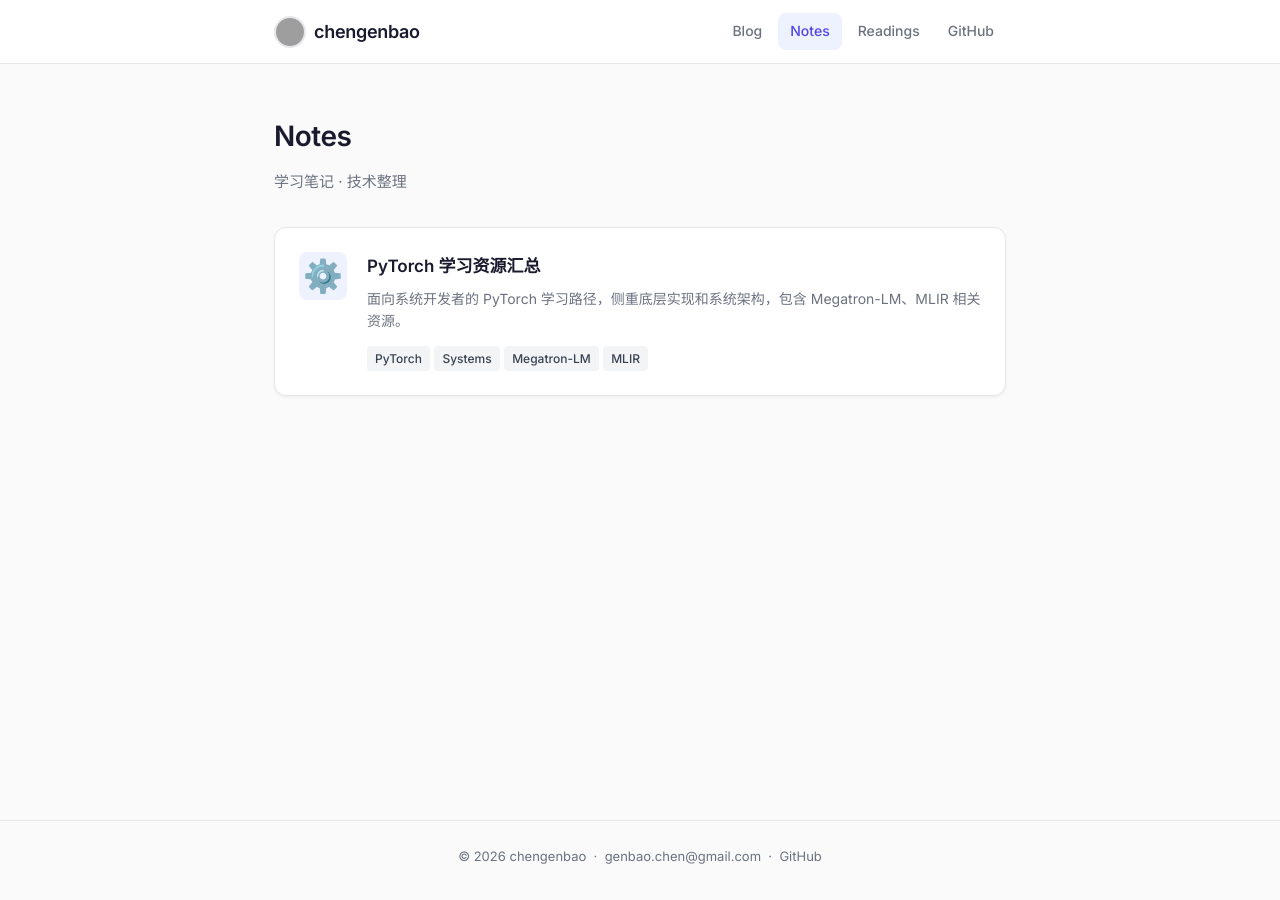
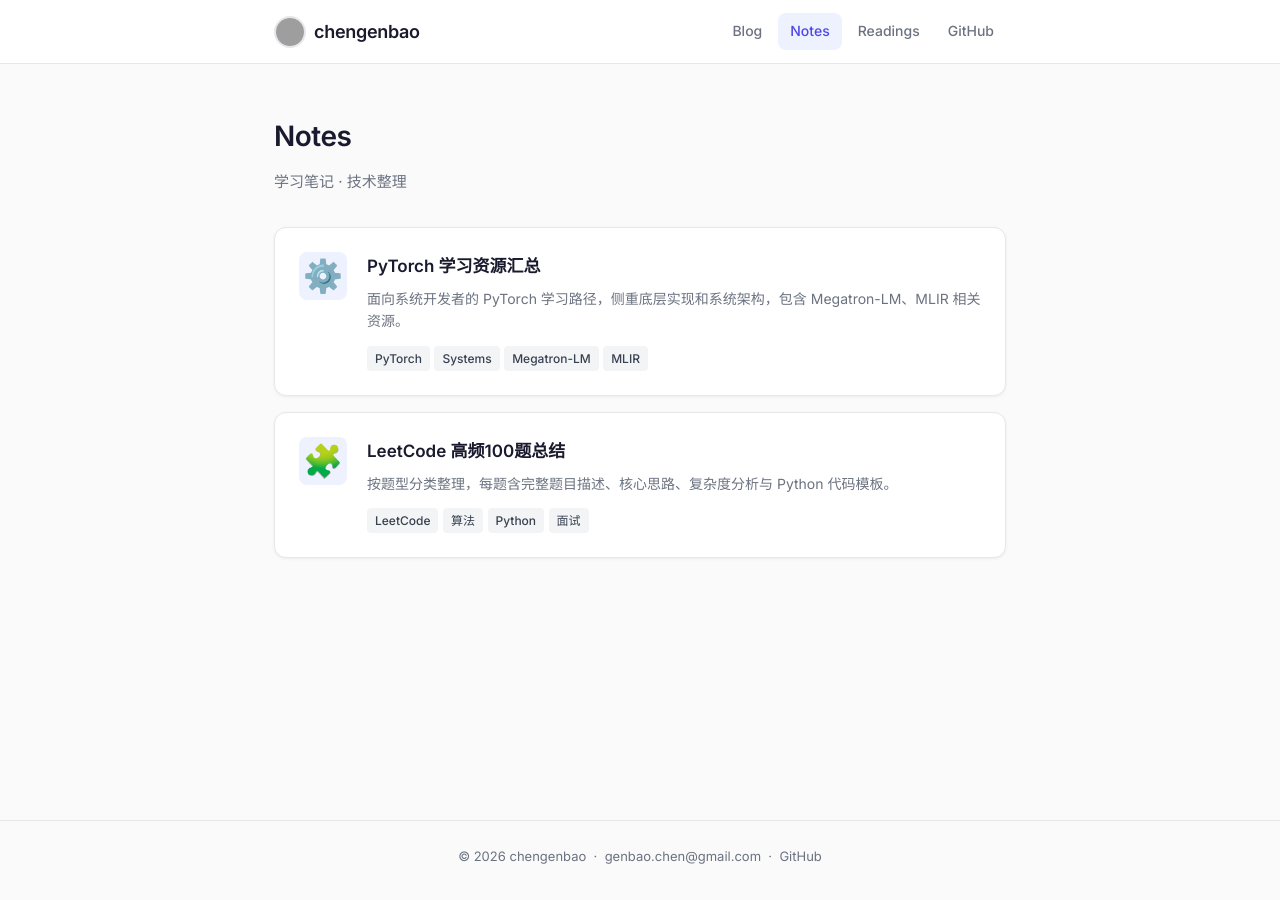
Before and after one commit to chengenbao/chengenbao.github.io, a Jekyll site: the page built from notes/index.md, in a window 1280 px wide. Built offline with Jekyll 4.4.1, drawn with Linux system fonts in a browser that asks for light colours; grey boxes are pictures that could not be loaded.

Commit message:
docs: add leetcode-top100 card to notes index

```diff
--- a/notes/index.md
+++ b/notes/index.md
@@ -18,5 +18,16 @@ permalink: /notes/
         <span class="tag">MLIR</span>
       </div>
     </a>
+    <a class="note-card" href="/notes/leetcode-top100/">
+      <div class="note-icon">🧩</div>
+      <div class="note-body">
+        <h2>LeetCode 高频100题总结</h2>
+        <p>按题型分类整理，每题含完整题目描述、核心思路、复杂度分析与 Python 代码模板。</p>
+        <span class="tag">LeetCode</span>
+        <span class="tag">算法</span>
+        <span class="tag">Python</span>
+        <span class="tag">面试</span>
+      </div>
+    </a>
   </div>
 </div>
```
